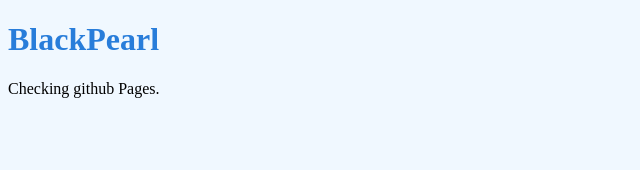
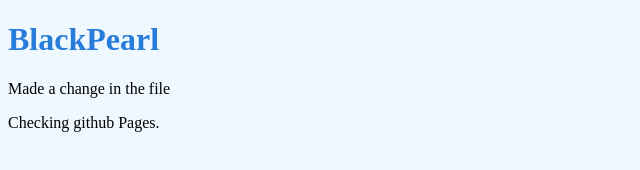
Before and after one commit to MicroRdx/MicroRdx.github.io_Old, a plain HTML site: page index.html in a window 1280 px wide. Shown: the whole page, without its empty margins (0-640 px from the left). Drawn offline with Linux system fonts and the light colour scheme.

Commit message:
Add existing file

```diff
--- a/index.html
+++ b/index.html
@@ -5,6 +5,7 @@
 
 <h1 style="color: #287DDA">BlackPearl</h1>
 
+<p>Made a change in the file</p>
 <p>Checking github Pages.</p>
 
 </body>
```
